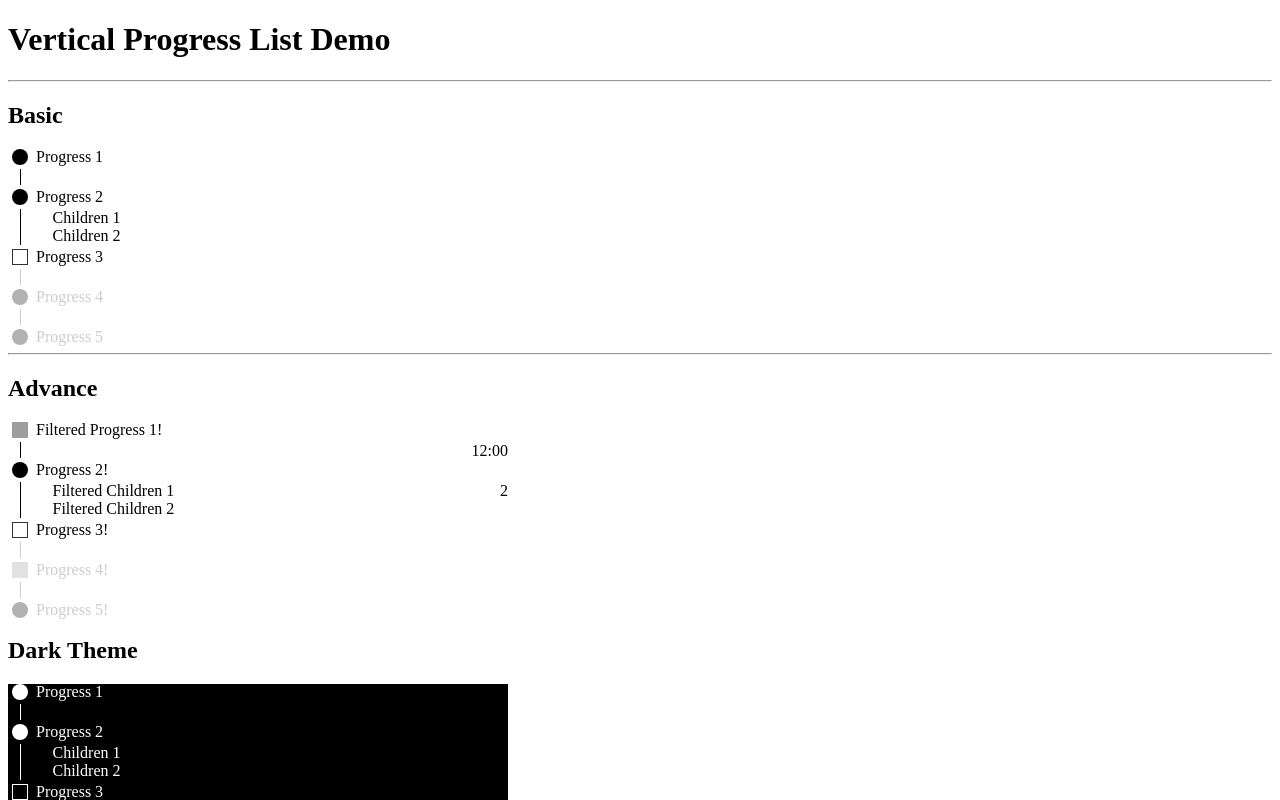
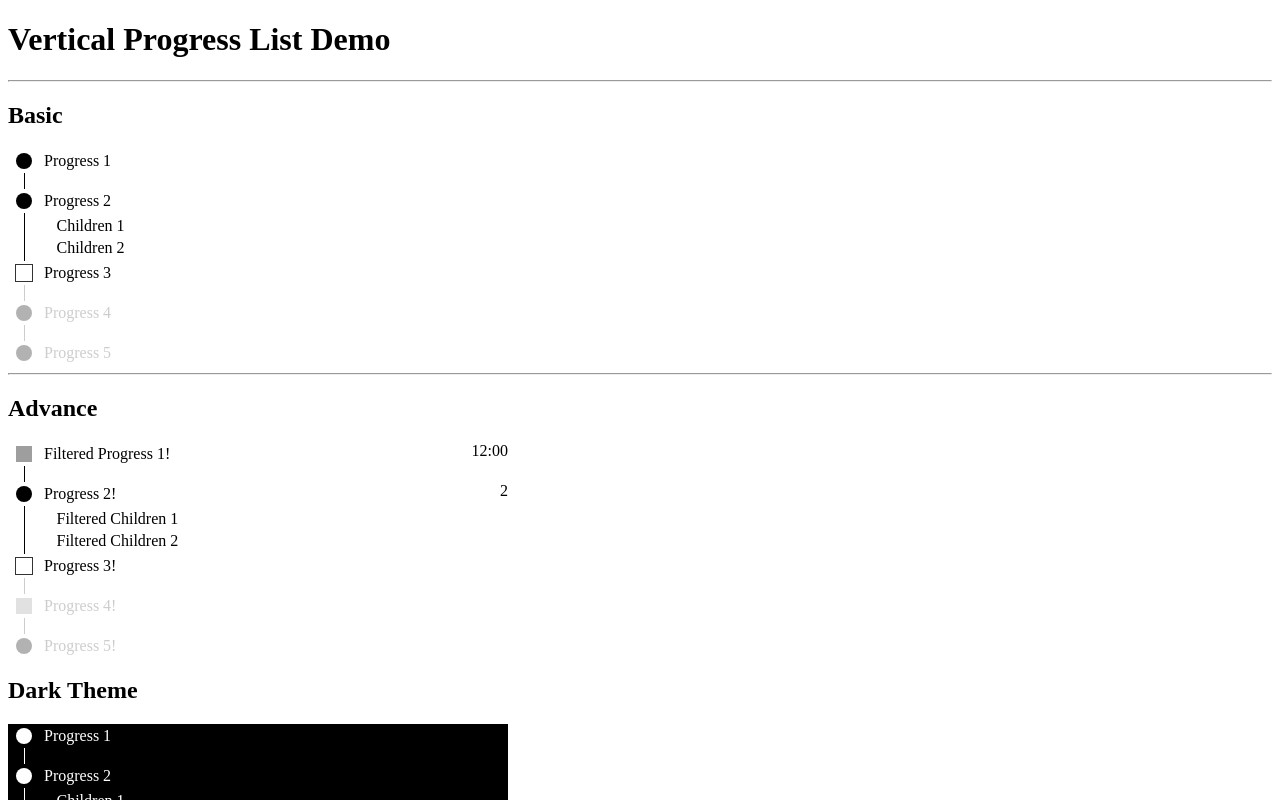
Before and after one commit to LaiJunBin/react-vertical-steps-list, a React (Create React App) app: page / in a window 1280 px wide. Shown: the top 800 px of the page. Built offline with nearby package versions, Linux system fonts and the light colour scheme; grey boxes are pictures that could not be loaded.

Commit message:
fix style bug of lineGap.

```diff
--- a/src/components/VerticalStepsList/index.js
+++ b/src/components/VerticalStepsList/index.js
@@ -94,10 +94,11 @@ function VerticalStepsList ({ items: initItems, ...props }) {
                     <React.Fragment key={i}>
                         <div className={classNames('node', {
                           coming: item.status === VSL_STATUS.COMING
-                        }, props.itemClass)} style={props.itemStyle} >
-                            <label style={{
-                              margin: `${(props.lineGap === undefined ? 1 : props.lineGap) * 0.25}em 0`
-                            }}>
+                        }, props.itemClass)} style={{
+                          ...props.itemStyle,
+                          height: `${1 + (props.lineGap === undefined ? 1 : props.lineGap) * 0.5}em`
+                        }} >
+                            <label>
                               { item.status === VSL_STATUS.PENDING
                                 ? (
                                   <>
--- a/src/components/VerticalStepsList/index.scss
+++ b/src/components/VerticalStepsList/index.scss
@@ -1,9 +1,16 @@
 .vsl-list {
+    .node {
+        height: 1em;
+        display: flex;
+        justify-content: space-between;
+    }
+
     .marker {
         display: inline-block;
         display: flex;
         align-items: center;
         justify-content: center;
+        width: 2em;
 
         .circle-marker {
             width: 1em;
@@ -16,15 +23,14 @@
         & > * {
             width: 1em;
             height: 1em;
-            margin: 0 0.25em;
         }
 
     }
 
     label {
-        display: flex;
+        display: inline-flex;
         align-items: center;
-        height: 1em;
+        margin: .25em 0;
 
         & > span {
             margin: 0 .25em;
@@ -44,25 +50,20 @@
             display: flex;
             align-items: center;
             justify-content: center;
+            width: 2em;
 
             & * {
                 width: 1em;
                 height: 1em;
-                margin: 0 0.25em;
             }
         }
     }
 
     .default-checkbox {
-        box-sizing: border-box;
         border: 1px solid #333;
         width: 1em;
         height: 1em;
         margin: 0 0.25em;
-    }
-
-    .node .meta {
-        float: right;
     }
 
     .children {
@@ -72,6 +73,10 @@
             width: 2em;
             height: auto;
         }
+
+        div > div {
+            margin: .25em 0;
+        }
     }
 
     .done.children {
@@ -80,7 +85,7 @@
 
     .line {
         height: 1em;
-        margin-left: calc(0.75em - 0.5px);
+        margin-left: calc(1em - 0.5px);
         border-left: 1px solid #000;
     }
 
```
Also changed, not shown: 1 other file (tests, documents, lock files or other folders).
